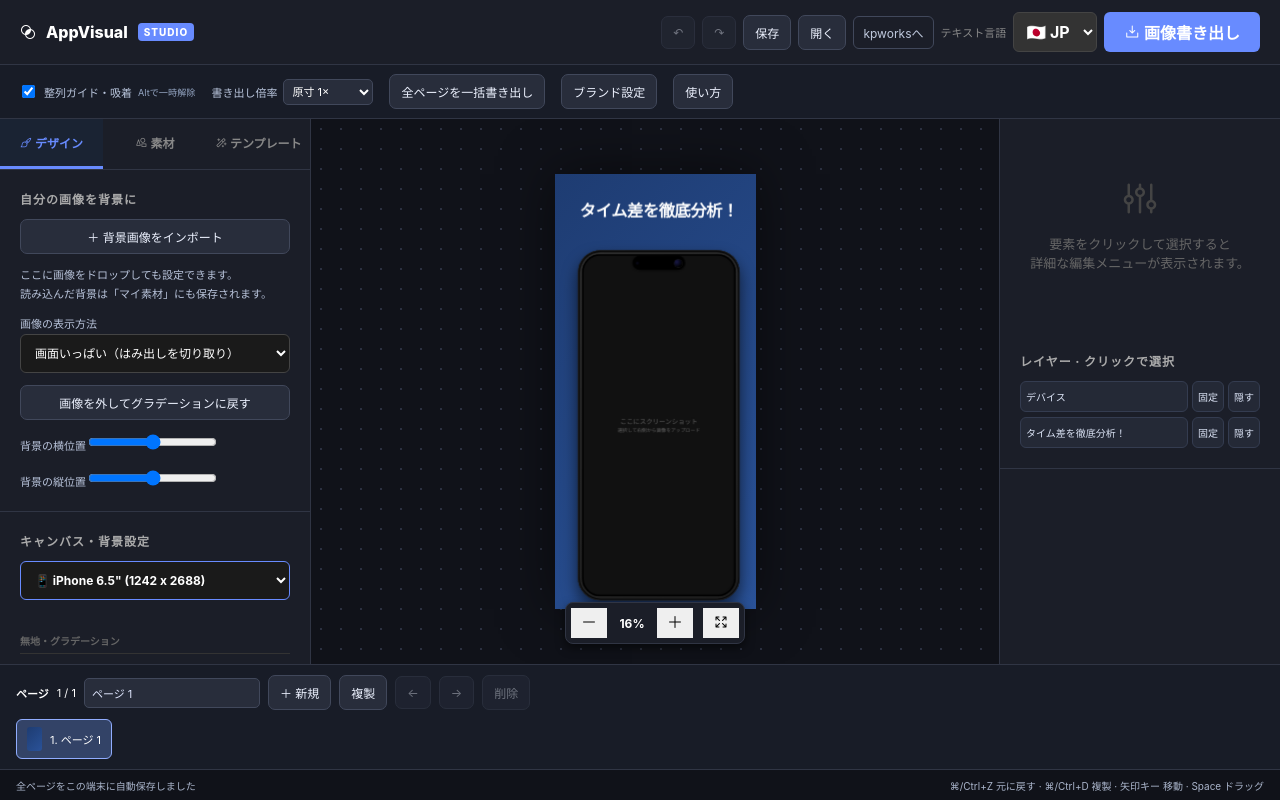
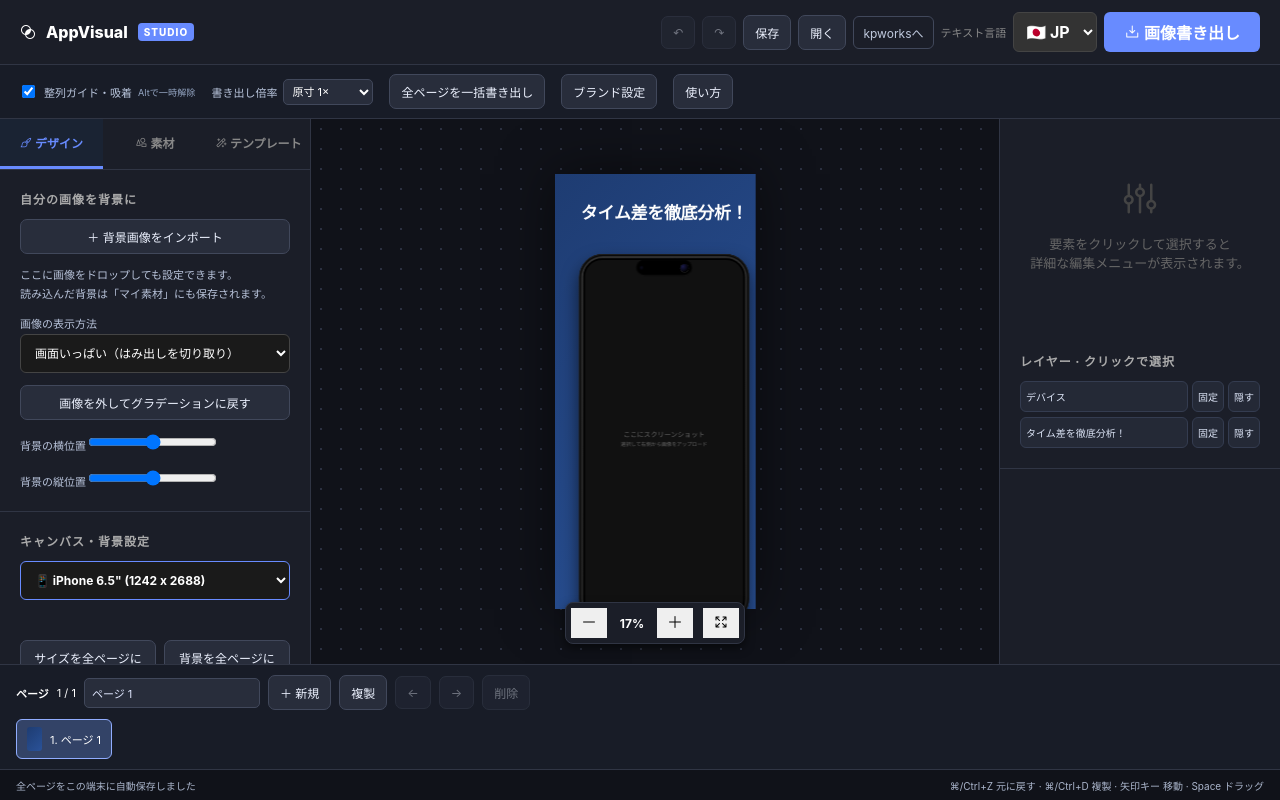
Before and after one commit to gaburieru-dotcom/FormCrossStudioApp, an Electron app: page index.html in a window 1280 px wide. Drawn offline with nearby package versions, Linux system fonts and the light colour scheme.

Commit message:
Update screenshot canvas dimensions

```diff
--- a/index.html
+++ b/index.html
@@ -25,7 +25,7 @@
 
     <style>
         :root {
-            --canvas-w: 1242px; --canvas-h: 2688px;
+            --canvas-w: 1179px; --canvas-h: 2556px;
             --scale: 0.16;
             --font-family: 'Noto Sans JP', sans-serif;
             --bg-color: #151515;
@@ -256,6 +256,11 @@
 <option value="ipad-landscape-pano">iPad 横向き パノラマ (2画面)</option>
                         </select>
                     </div>
+                    <div class="studio-actions" aria-label="全ページへの適用">
+                        <button class="studio-button" type="button" onclick="applyPageSettingsToAll('size')">サイズを全ページに適用</button>
+                        <button class="studio-button" type="button" onclick="applyPageSettingsToAll('background')">背景を全ページに適用</button>
+                    </div>
+                    <p class="asset-help">現在のページの設定を、ほかのページの要素配置を変えずに揃えます。</p>
 
                     <div class="adv-section-title" style="margin-top: 5px;">無地・グラデーション</div>
                     <div class="inspector-grid">
@@ -728,10 +733,10 @@
 
         function canvasDimensions(size) {
             const presets = {
-                'iphone': [1242, 2688], 'iphone-pano': [1242, 2688],
-                'ipad': [2048, 2732], 'ipad-pano': [2048, 2732],
-                'iphone-landscape': [2688, 1242], 'iphone-landscape-pano': [2688, 1242],
-                'ipad-landscape': [2732, 2048], 'ipad-landscape-pano': [2732, 2048]
+                'iphone': [1179, 2556], 'iphone-pano': [1179, 2556],
+                'ipad': [1206, 2622], 'ipad-pano': [1206, 2622],
+                'iphone-landscape': [2556, 1179], 'iphone-landscape-pano': [2556, 1179],
+                'ipad-landscape': [2622, 1206], 'ipad-landscape-pano': [2622, 1206]
             };
             if (!Object.hasOwn(presets, size)) throw new Error('未対応のキャンバスサイズです');
             const [pageWidth, height] = presets[size];
```
